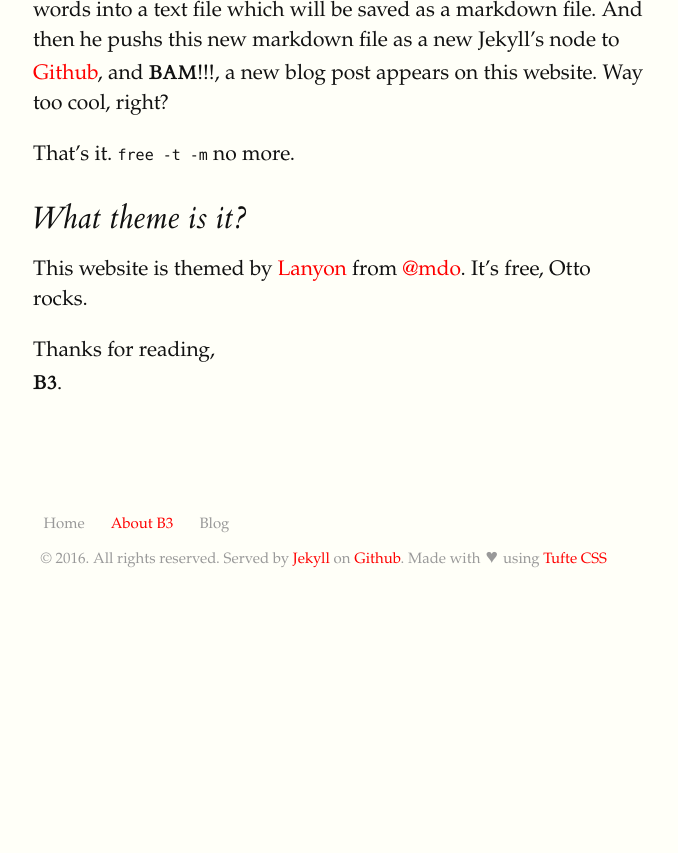
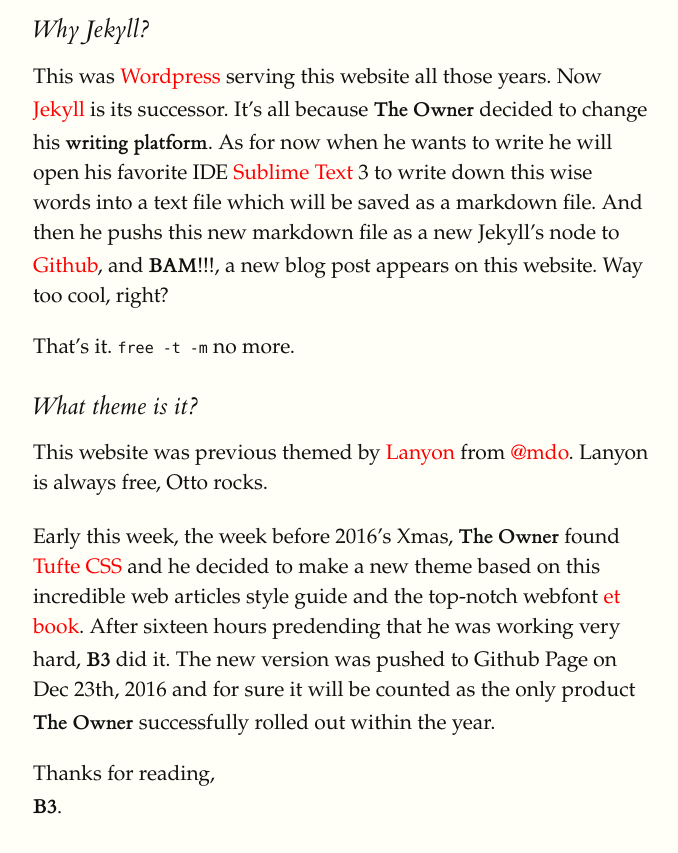
Before and after one commit to kazu2012/ducban.github.io, a Jekyll site: the page built from about-b3.md, in a window 1280 px wide and 900 px high, scrolled down 1296 px. Shown: the top 853 px of the window, without its empty margins (127-805 px from the left). Built offline with Jekyll 4.4.1, drawn with Linux system fonts in a browser that asks for light colours; some web fonts are replaced; before the commit the page ends 1895 px from its top, so only the background shows below that; some of the changed text lies outside the part shown.

Commit message:
update information about new theme

```diff
--- a/about-b3.md
+++ b/about-b3.md
@@ -5,28 +5,30 @@
 ---
 
 
-	3 facts about B3:
-	(aka The Owner of this site)
+<p>3 facts about B3:<br>
+(aka The Owner of this site)</p>
 
-	* Based on Ho Chi Minh City.
-	* Digital Producer by day.
-	* Husband, father, dog/cat lover by night.
+* Based on Ho Chi Minh City.
+* Digital Producer by day.
+* Husband, father, dog/cat lover by night.
 
-![The Owner, his wife and their son on top of a mountain pass leads to Nha Trang from Da Lat.](/public/uploads/images/2016-01-05-about-b3.jpg "The Owner, his wife and their son on top of a mountain pass leads to Nha Trang from Da Lat.")
+<figure class="fullwidth"><img src="/public/uploads/images/2016-01-05-about-b3.jpg" alt="The Owner, his wife and their son on top of a mountain pass leads to Nha Trang from Da Lat"></figure>
 
-## Why English?
+### Why English?
 Well, this website started with __Vietnamese__, then switched to __English__, then switched back to __Vietnamese__ again. This __Vietnamese__ version lasted for a while. Haha. But now it switched to __English__ once again. What could __The Owner__ say: "It's my website, I have the right to do it.  Yay me!".
 
-## Where are your all posts?
+### Where are your all posts?
 They are all __out of date__. Let them go.
 
-## Why Jekyll?
+### Why Jekyll?
 This was [Wordpress](http://wordpress.org) serving this website all those years. Now [Jekyll](http://jekyllrb.com) is its successor. It's all because __The Owner__ decided to change his __writing platform__. As for now when he wants to write he will open his favorite IDE [Sublime Text](http://www.sublimetext.com/) 3 to write down this wise words into a text file which will be saved as a markdown file. And then he pushs this new markdown file as a new Jekyll's node to [Github](http://github.com), and __BAM!!!__, a new blog post appears on this website. Way too cool, right?
 
 That's it. <code>free -t -m</code> no more.
 
-## What theme is it?
-This website is themed by <a href="https://github.com/poole/lanyon" target="_blank" title="Lanyon">Lanyon</a> from <a href="https://twitter.com/mdo" target="_blank" title="Mark Otto">@mdo</a>. It's free, Otto rocks.
+### What theme is it?
+This website was previous themed by <a href="https://github.com/poole/lanyon" target="_blank" title="Lanyon">Lanyon</a> from <a href="https://twitter.com/mdo" target="_blank" title="Mark Otto">@mdo</a>. Lanyon is always free, Otto rocks.
+
+Early this week, the week before 2016's Xmas, __The Owner__ found <a href="https://edwardtufte.github.io/tufte-css/" target="_blank" title="Tufte CSS">Tufte CSS</a> and he decided to make a new theme based on this incredible web articles style guide and the top-notch webfont <a href="https://github.com/edwardtufte/et-book" title="et book">et book</a>. After sixteen hours predending that he was working very hard, __B3__ did it. The new version was pushed to Github Page on Dec 23th, 2016 and for sure it will be counted as the only product __The Owner__ successfully rolled out within the year.
 
 Thanks for reading,<br>
 __B3.__
```
